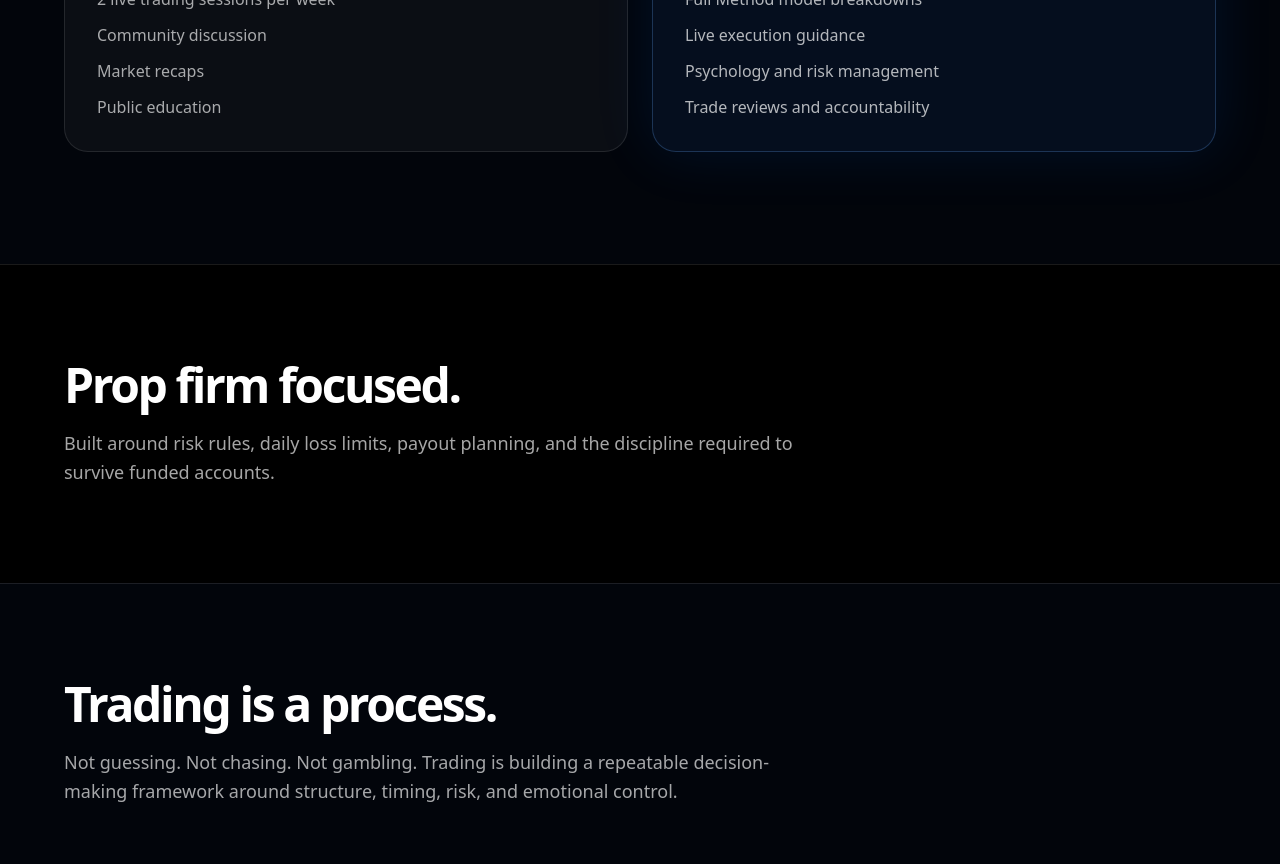
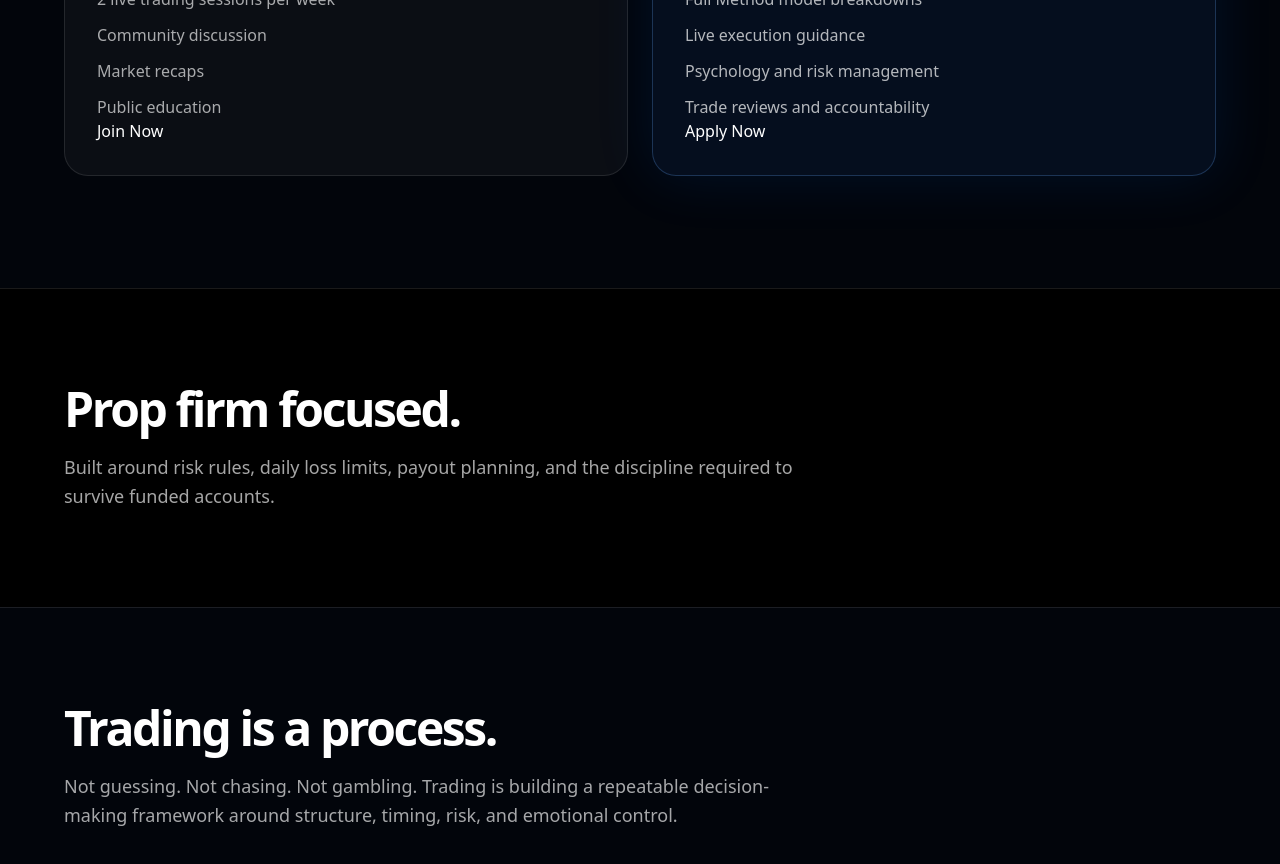
Before and after one commit to massimotrades/the-method-site, a React (Vite) app: page / in a window 1280 px wide. Shown: the part 1760-2624 px from the top of the page. Built offline with nearby package versions, Linux system fonts and the light colour scheme.

Commit message:
Update main.jsx

```diff
--- a/src/main.jsx
+++ b/src/main.jsx
@@ -304,12 +304,34 @@ function TheMethodEliteWebsite() {
             <div className="rounded-3xl border border-white/10 bg-white/[.04] p-8">
               <h3 className="text-3xl font-black">Free Discord</h3>
               <div className="mt-4 text-5xl font-black">$0</div>
-              <ul className="mt-6 space-y-3 text-white/65"><li>2 live trading sessions per week</li><li>Community discussion</li><li>Market recaps</li><li>Public education</li></ul>
+              <ul className="mt-6 space-y-3 text-white/65">
+  <li>2 live trading sessions per week</li>
+  <li>Community discussion</li>
+  <li>Market recaps</li>
+  <li>Public education</li>
+</ul>
+
+<a
+  href="https://discord.gg/tmt"
+  target="_blank"
+  rel="noopener noreferrer"
+  className="cta-button mt-8"
+>
+  Join Now
+</a>
             </div>
             <div className="rounded-3xl border border-blue-400/25 bg-blue-500/[.08] p-8 shadow-[0_0_60px_rgba(0,119,255,.12)]">
               <h3 className="text-3xl font-black">Private Mentorship</h3>
               <div className="mt-4 text-5xl font-black">$2,000 USD</div>
               <ul className="mt-6 space-y-3 text-white/70"><li>Full Method model breakdowns</li><li>Live execution guidance</li><li>Psychology and risk management</li><li>Trade reviews and accountability</li></ul>
+              <a
+  href="https://discord.gg/tmt"
+  target="_blank"
+  rel="noopener noreferrer"
+  className="cta-button mt-8"
+>
+  Apply Now
+</a>
             </div>
           </div>
         </div>
```
